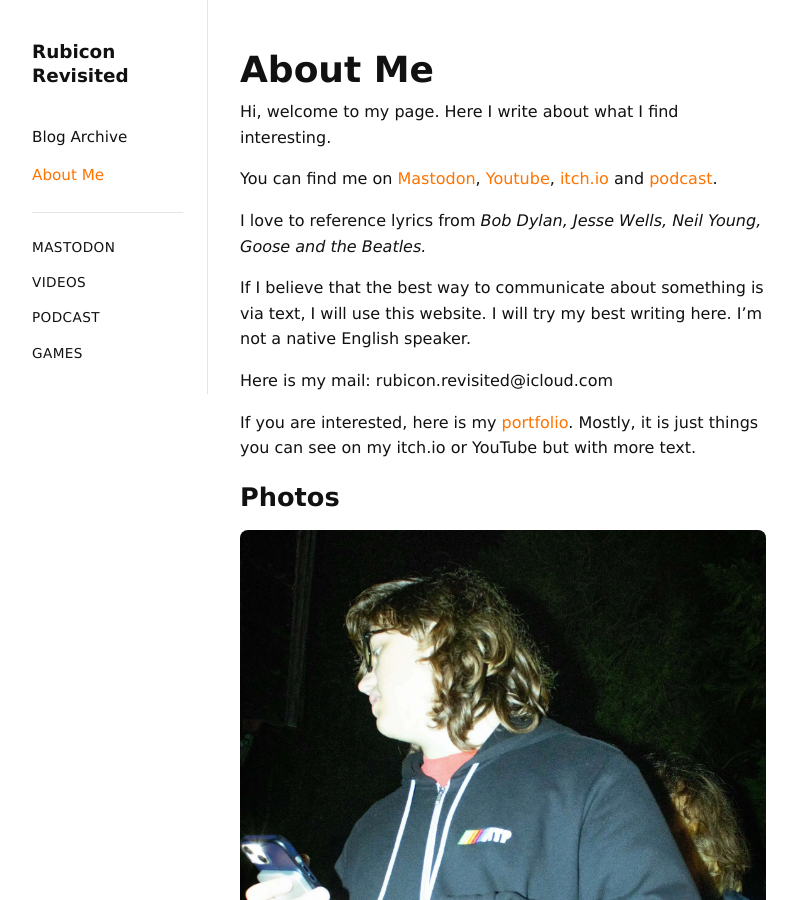
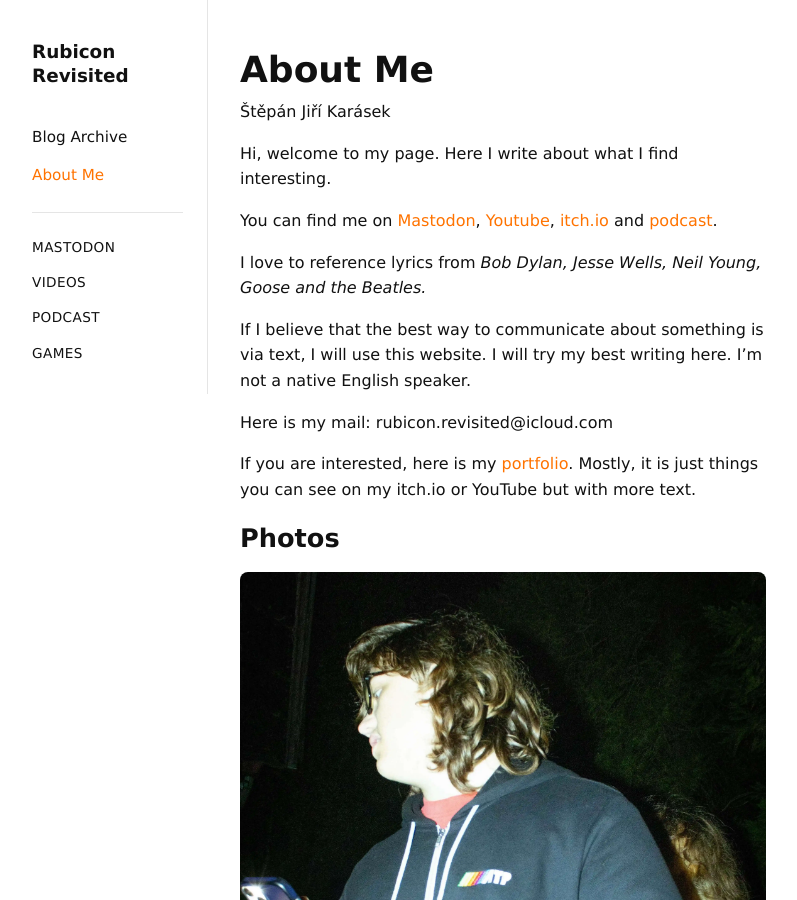
Before and after one commit to StepanJiri/stepankarasek.github.io, a Jekyll site: the page built from about.md, in a window 1280 px wide and 900 px high. Shown: the whole window, without its empty margins (152-949 px from the left). Built offline with Jekyll 4.4.1, drawn with Linux system fonts in a browser that asks for light colours.

Commit message:
Add personal information to about.md

```diff
--- a/about.md
+++ b/about.md
@@ -5,6 +5,7 @@ permalink: /about/
 hide_rss: false
 ---
 # About Me
+Štěpán Jiří Karásek
 
 Hi, welcome to my page. Here I write about what I find interesting.
 
```
